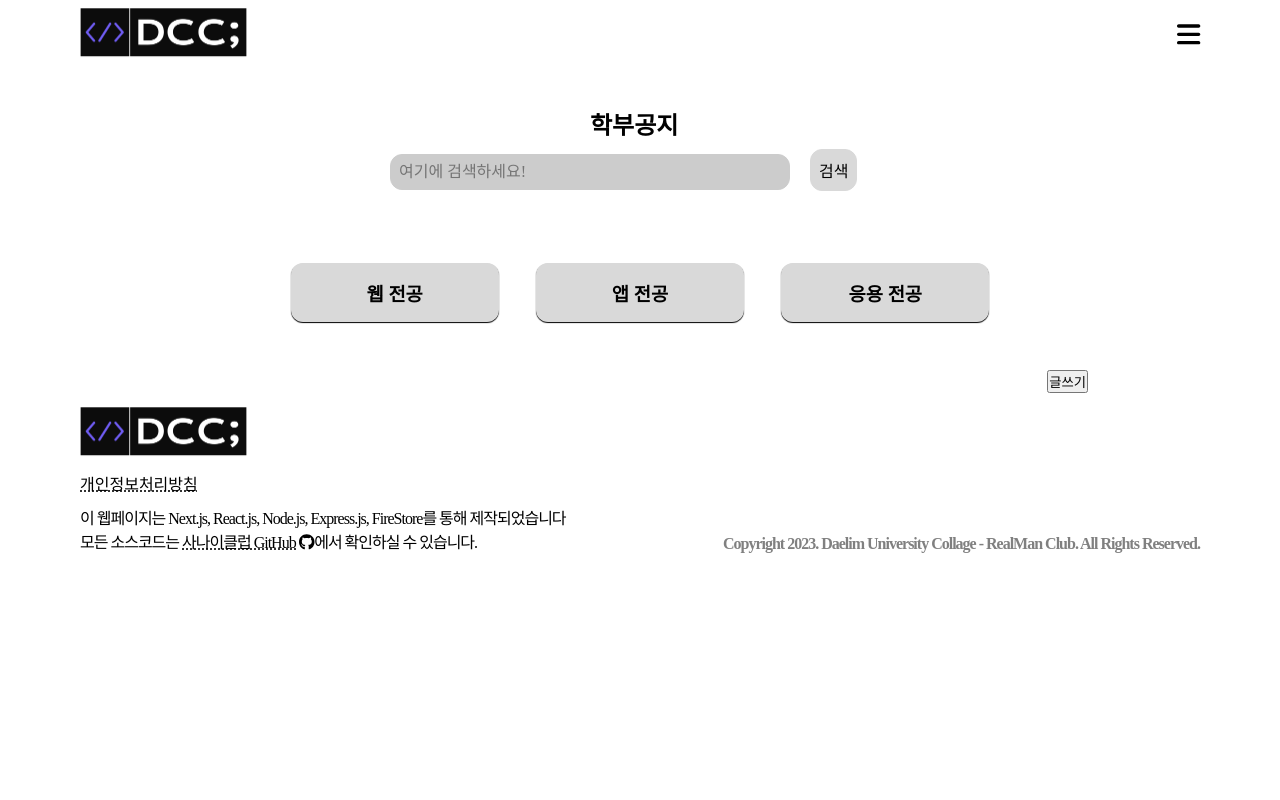
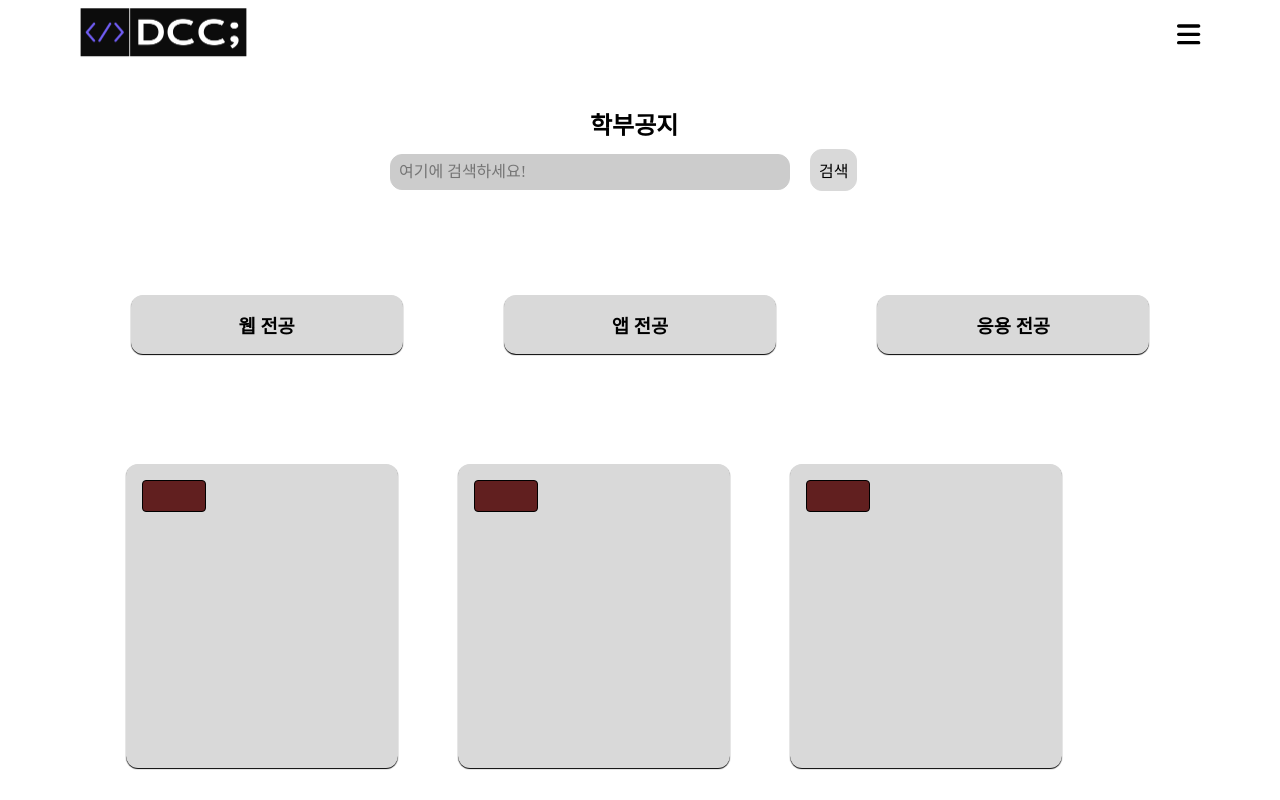
Before and after one commit to HarenKei/DCC_FE, a Next.js app: page /NoticePost/NoticePost in a window 1280 px wide. Shown: the top 800 px of the page. Built offline with nearby package versions, Linux system fonts and the light colour scheme.

Commit message:
Add
next.js 라우팅 이슈로 인해 조건부 랜더링을 이용하여 페이지 재구성하였습니다.

```diff
--- a/pages/NoticePost/NoticeMajor.tsx
+++ b/pages/NoticePost/NoticeMajor.tsx
@@ -1,41 +1,53 @@
-import React from "react";
+import React, { useState } from "react";
 import styled from "styled-components";
-import { Link, Routes, Route } from "react-router-dom";
 import AppContainer from "./AppContainer";
 import ApplicationContainer from "./ApplicationContainer";
-import NoticeBodyContainer from "./NoticeBodyContainer";
+import WebContainer from "./WebContainer";
+
 const NoticeMajor = () => {
+  const [showComponent, setShowComponent] = useState(null);
+
+  const handleClick = (divId: any) => {
+    setShowComponent(divId);
+  };
+
   return (
     <div>
       <ContentMajor>
-        <MajorContent>
-          <Link to="/NoticePost">
+        <MajorBar>
+          <MajorContent onClick={() => handleClick(1)}>
             <h3>웹 전공</h3>
-          </Link>
-        </MajorContent>
-        <MajorContent>
-          <Link to="/NoticePost/AppContainer">
+          </MajorContent>
+          <MajorContent onClick={() => handleClick(2)}>
             <h3>앱 전공</h3>
-          </Link>
-        </MajorContent>
-        <MajorContent>
-          <Link to="/NoticePost/ApplicationContainer">
+          </MajorContent>
+          <MajorContent onClick={() => handleClick(3)}>
             <h3>응용 전공</h3>
-          </Link>
-        </MajorContent>
+          </MajorContent>
+        </MajorBar>
+        {showComponent === null && <WebContainer/>}
+        {showComponent === 1 && <WebContainer />}
+        {showComponent === 2 && <AppContainer />}
+        {showComponent === 3 && <ApplicationContainer />}
       </ContentMajor>
-      <Routes>
-        <Route path="/NoticePost" element={<NoticeBodyContainer/>} />
-        <Route path="/NoticePost/AppContainer" element={<AppContainer />} />
-        <Route path="/NoticePost/ApplicationContainer" element={<ApplicationContainer />}/>
-      </Routes>
     </div>
   );
 };
+
+  const MajorBar = styled.div`
+  display: flex;
+  margin: 2rem auto;
+  width: 75rem;
+  justify-content: space-around;
+  & > div:hover {
+    background-color: #adabab;
+  }
+  `;
+
 const MajorContent = styled.div`
   background-color: #d9d9d9;
   padding: 1rem;
-  width: 13rem;
+  width: 17rem;
   max-width: 95%;
   border-radius: 12px;
   text-align: center;
@@ -46,10 +58,8 @@ const ContentMajor = styled.div`
   display: flex;
   padding: 1rem;
   margin: 2rem auto;
-  width: 60vw;
+  width: 90vw;
   max-width: 95%;
-  & > div:hover {
-    background-color: #adabab;
-  }
+  flex-flow: row wrap;
 `;
 export default NoticeMajor;
--- a/pages/NoticePost/NoticePost.tsx
+++ b/pages/NoticePost/NoticePost.tsx
@@ -1,8 +1,7 @@
-import React from "react";
+import React, { useState } from "react";
 import styled from "styled-components";
 import NoticeMajor from "./NoticeMajor";
-import { Link } from "react-router-dom";
-import { BrowserRouter } from "react-router-dom";
+
 
 const NoticePost = () => {
   return (
@@ -17,18 +16,27 @@ const NoticePost = () => {
           <button type="submit">검색</button>
         </NoticeSearchBar>
       </NoticeHeadContainer>
-      <BrowserRouter>
-        <NoticeMajor/>
-      </BrowserRouter>
+      <NoticeMajor/>
       <WritePost>
       <a href="/NoticePost/WriteTest" target="_blank" rel="noopener noreferrer">
         <button>글쓰기</button>
       </a>
       </WritePost>
-
     </div>
   );
 };
+
+const MainMenuElementsContainer = styled.div`
+  justify-content: center;
+  background-color: grey;
+  border: solid 1px black;
+  width: 100%;
+  margin: 2rem auto;
+  display: flex;
+  flex-direction: row;
+  border: 1px black;
+
+`;
 
 const NoticeHeadContainer = styled.div`
   /* border: solid 1px black; */
@@ -47,7 +55,6 @@ const Noticetitle = styled.div`
 
 const NoticeSearchBar = styled.div`
   width: 500px;
-  /* border: solid 1px black; */
   margin: 0.5rem auto;
   & > button {
     margin: 0 0 0 20px;
@@ -81,7 +88,7 @@ const WritePost = styled.div`
   display: flex;
   margin-right: 12rem;
   flex-direction: row-reverse;
-  & > button {
+  & > a > button {
     margin: 0 0 0 20px;
     font: inherit;
     cursor: pointer;
--- a/pages/NoticePost/NoticeBodyContainer.tsx
+++ b/pages/NoticePost/WebContainer.tsx
@@ -2,7 +2,7 @@ import React from "react";
 import styled from "styled-components";
 import NoticeCard from "@/src/Common/NoticeCard";
 
-const NoticeBodyContainer = () => {
+const WebContainer = () => {
   return (
     <div>
       <MainBodyContainer>
@@ -25,4 +25,4 @@ const MainBodyContainer = styled.div`
   display: flex;
   flex-flow:row wrap;
 `;
-export default NoticeBodyContainer;
+export default WebContainer;
```
Also changed, not shown: pages/NoticePost/WriteList.tsx (added, +11 -0 lines), pages/NoticePost/WriteTest.tsx (+33 -0 lines).
